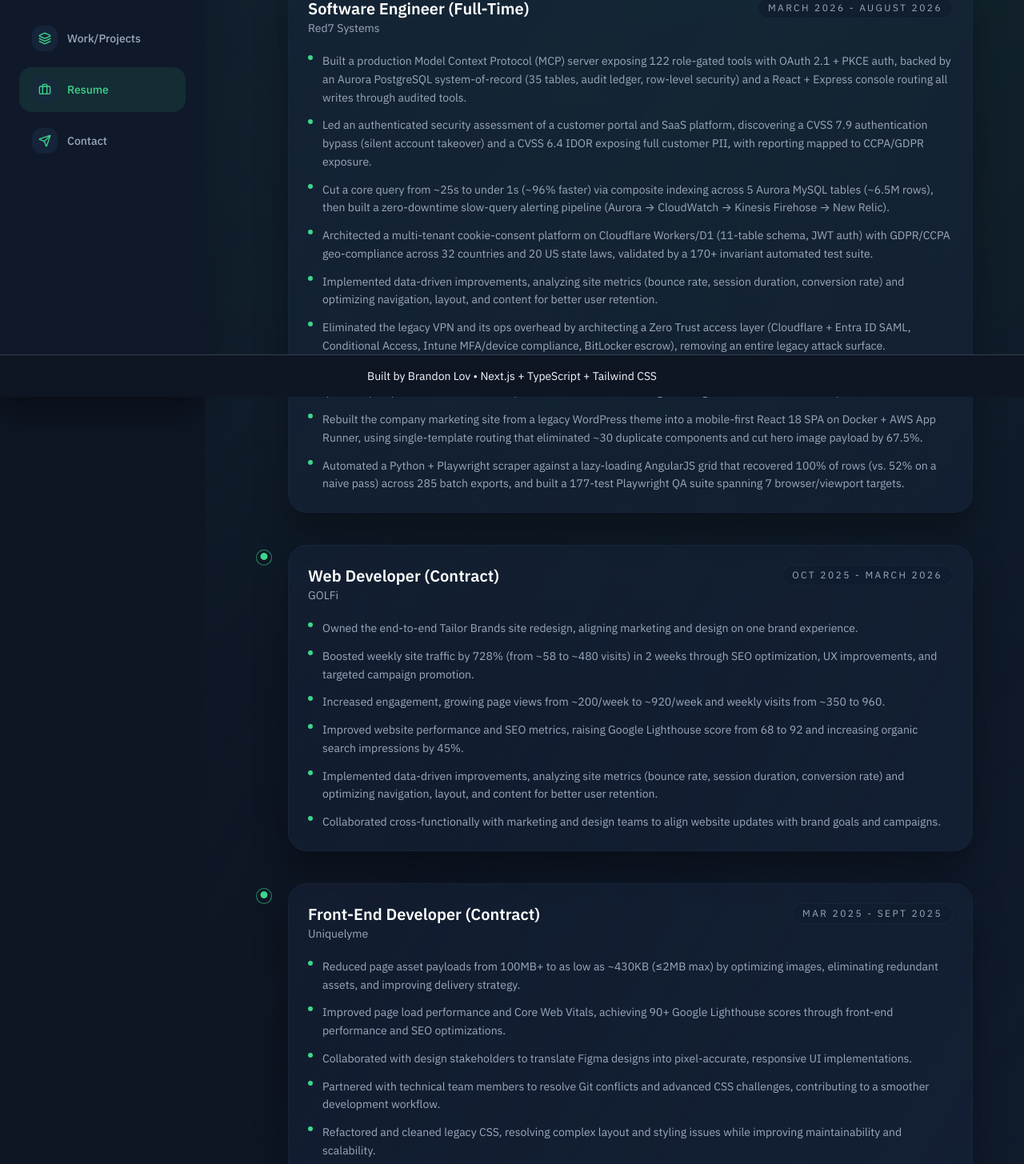
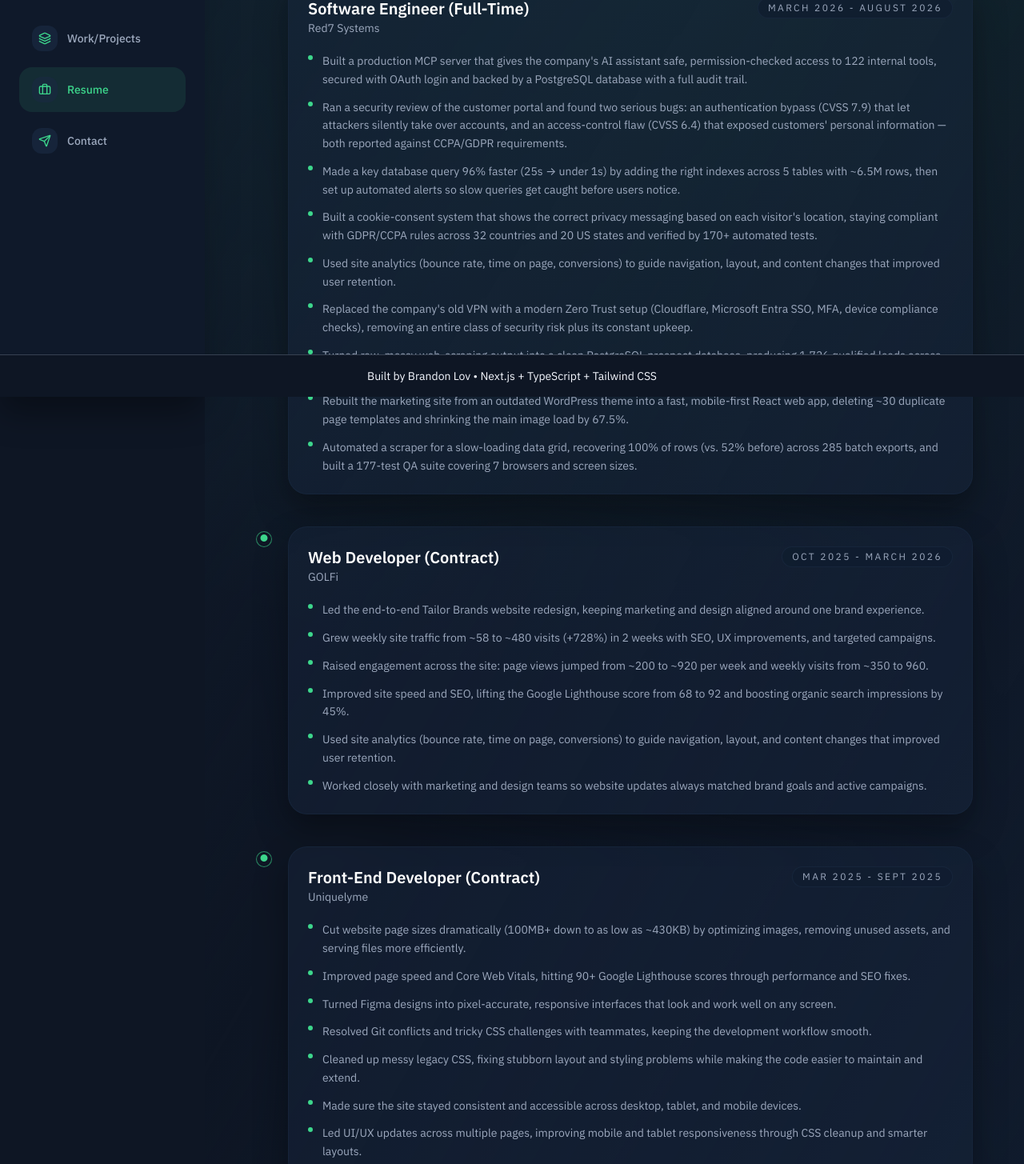
Before and after one commit to brdnlov/portfolio, a Next.js app: page /resume in a window 1280 px wide. Shown: the part 304-1759 px from the top of the page at 80% size. Built offline with nearby package versions, Linux system fonts and the light colour scheme.

Commit message:
fix: only show demo button when a demo exists; add RAG projects and simplify resume copy

```diff
--- a/components/Projects.tsx
+++ b/components/Projects.tsx
@@ -6,7 +6,7 @@ import { ArrowUpRight, GithubIcon } from "lucide-react";
 import { projects, work } from "@/data/projects";
 
 export function Projects() {
-    const handleCardClick = useCallback((url: string) => {
+    const handleCardClick = useCallback((url: string | undefined) => {
         if (url && url !== "#") {
             window.open(url, '_blank', 'noopener,noreferrer');
         }
@@ -51,6 +51,7 @@ export function Projects() {
                             </div>
                             <div className="pointer-events-none absolute inset-0 flex items-center justify-center opacity-0 backdrop-blur-sm transition duration-300 group-hover:pointer-events-auto group-hover:bg-surface/90 group-hover:opacity-100">
                                 <div className="flex gap-4">
+                                    {work.demo && (
                                         <a
                                             href={work.demo}
                                             target="_blank"
@@ -60,6 +61,7 @@ export function Projects() {
                                         >
                                             Demo
                                         </a>
+                                    )}
                                     {work.code && (
                                         <a
                                             href={work.code}
@@ -119,6 +121,7 @@ export function Projects() {
                             </div>
                             <div className="pointer-events-none absolute inset-0 flex items-center justify-center opacity-0 backdrop-blur-sm transition duration-300 group-hover:pointer-events-auto group-hover:bg-surface/90 group-hover:opacity-100">
                                 <div className="flex gap-4">
+                                    {project.demo && (
                                         <a
                                             href={project.demo}
                                             target="_blank"
@@ -128,6 +131,7 @@ export function Projects() {
                                         >
                                             Demo
                                         </a>
+                                    )}
                                     {project.code && (
                                         <a
                                             href={project.code}
--- a/data/projects.ts
+++ b/data/projects.ts
@@ -3,7 +3,7 @@ export type Project = {
     description: string;
     image: string;
     tags: string[];
-    demo: string;
+    demo?: string;
     code?: string;
 };
 
@@ -42,6 +42,20 @@ export const work: Project[] = [
 
 export const projects: Project[] = [
     {
+        title: 'RAG API with FastAPI',
+        description: 'A local, zero-cloud REST API that grounds LLM answers in your own documents (FastAPI + ChromaDB + Ollama) with multi-tenant isolation and live knowledge ingestion.',
+        image: '/placeholder.jpg',
+        tags: ['Python', 'FastAPI', 'ChromaDB', 'RAG', 'Local LLMs'],
+        code: 'https://github.com/brdnlov/rag-api-fastapi'
+    },
+    {
+        title: 'Security/Compliance RAG Assistant',
+        description: 'A RAG assistant that answers cited questions across NIST 800-53, OWASP ASVS, and GDPR using hybrid retrieval (BM25 + embeddings) with reranking, evaluated at 0.911 citation accuracy.',
+        image: '/placeholder.jpg',
+        tags: ['Python', 'FastAPI', 'RAG', 'AI Model Evaluation'],
+        code: 'https://github.com/brdnlov/security-compliance-rag-assistant'
+    },
+    {
         title: 'Anime Vault',
         description: 'A dynamic anime discovery platform where users can browse, search, and explore their favorite series through a responsive web interface.',
         image: '/anime-vault.png',
--- a/data/resume.ts
+++ b/data/resume.ts
@@ -13,15 +13,15 @@ export const experiences: Experience[] = [
         companyUrl: 'https://red7systems.com/',
         period: 'March 2026 - August 2026',
         bullets: [
-            "Built a production Model Context Protocol (MCP) server exposing 122 role-gated tools with OAuth 2.1 + PKCE auth, backed by an Aurora PostgreSQL system-of-record (35 tables, audit ledger, row-level security) and a React + Express console routing all writes through audited tools.",
-            "Led an authenticated security assessment of a customer portal and SaaS platform, discovering a CVSS 7.9 authentication bypass (silent account takeover) and a CVSS 6.4 IDOR exposing full customer PII, with reporting mapped to CCPA/GDPR exposure.",
-            "Cut a core query from ~25s to under 1s (~96% faster) via composite indexing across 5 Aurora MySQL tables (~6.5M rows), then built a zero-downtime slow-query alerting pipeline (Aurora → CloudWatch → Kinesis Firehose → New Relic).",
-            "Architected a multi-tenant cookie-consent platform on Cloudflare Workers/D1 (11-table schema, JWT auth) with GDPR/CCPA geo-compliance across 32 countries and 20 US state laws, validated by a 170+ invariant automated test suite.",
-            "Implemented data-driven improvements, analyzing site metrics (bounce rate, session duration, conversion rate) and optimizing navigation, layout, and content for better user retention.",
-            "Eliminated the legacy VPN and its ops overhead by architecting a Zero Trust access layer (Cloudflare + Entra ID SAML, Conditional Access, Intune MFA/device compliance, BitLocker escrow), removing an entire legacy attack surface.",
-            "Built a multi-source prospect database in PostgreSQL (7 normalized tables) that deduplicated raw scrape output into 1,726 qualified prospects across 73 metros, plus a text classifier surfacing 541 target dealers with zero false positives.",
-            "Rebuilt the company marketing site from a legacy WordPress theme into a mobile-first React 18 SPA on Docker + AWS App Runner, using single-template routing that eliminated ~30 duplicate components and cut hero image payload by 67.5%.",
-            "Automated a Python + Playwright scraper against a lazy-loading AngularJS grid that recovered 100% of rows (vs. 52% on a naive pass) across 285 batch exports, and built a 177-test Playwright QA suite spanning 7 browser/viewport targets."
+            "Built a production MCP server that gives the company's AI assistant safe, permission-checked access to 122 internal tools, secured with OAuth login and backed by a PostgreSQL database with a full audit trail.",
+            "Ran a security review of the customer portal and found two serious bugs: an authentication bypass (CVSS 7.9) that let attackers silently take over accounts, and an access-control flaw (CVSS 6.4) that exposed customers' personal information — both reported against CCPA/GDPR requirements.",
+            "Made a key database query 96% faster (25s → under 1s) by adding the right indexes across 5 tables with ~6.5M rows, then set up automated alerts so slow queries get caught before users notice.",
+            "Built a cookie-consent system that shows the correct privacy messaging based on each visitor's location, staying compliant with GDPR/CCPA rules across 32 countries and 20 US states and verified by 170+ automated tests.",
+            "Used site analytics (bounce rate, time on page, conversions) to guide navigation, layout, and content changes that improved user retention.",
+            "Replaced the company's old VPN with a modern Zero Trust setup (Cloudflare, Microsoft Entra SSO, MFA, device compliance checks), removing an entire class of security risk plus its constant upkeep.",
+            "Turned raw, messy web-scraping output into a clean PostgreSQL prospect database, producing 1,726 qualified leads across 73 metro areas and correctly flagging 541 target dealers with zero errors.",
+            "Rebuilt the marketing site from an outdated WordPress theme into a fast, mobile-first React web app, deleting ~30 duplicate page templates and shrinking the main image load by 67.5%.",
+            "Automated a scraper for a slow-loading data grid, recovering 100% of rows (vs. 52% before) across 285 batch exports, and built a 177-test QA suite covering 7 browsers and screen sizes."
         ],
     },
     {
@@ -30,12 +30,12 @@ export const experiences: Experience[] = [
         companyUrl: 'https://www.golfiusa.com/',
         period: 'Oct 2025 - March 2026',
         bullets: [
-            "Owned the end-to-end Tailor Brands site redesign, aligning marketing and design on one brand experience.",
-            "Boosted weekly site traffic by 728% (from ~58 to ~480 visits) in 2 weeks through SEO optimization, UX improvements, and targeted campaign promotion.",
-            "Increased engagement, growing page views from ~200/week to ~920/week and weekly visits from ~350 to 960.",
-            "Improved website performance and SEO metrics, raising Google Lighthouse score from 68 to 92 and increasing organic search impressions by 45%.",
-            "Implemented data-driven improvements, analyzing site metrics (bounce rate, session duration, conversion rate) and optimizing navigation, layout, and content for better user retention.",
-            "Collaborated cross-functionally with marketing and design teams to align website updates with brand goals and campaigns."
+            "Led the end-to-end Tailor Brands website redesign, keeping marketing and design aligned around one brand experience.",
+            "Grew weekly site traffic from ~58 to ~480 visits (+728%) in 2 weeks with SEO, UX improvements, and targeted campaigns.",
+            "Raised engagement across the site: page views jumped from ~200 to ~920 per week and weekly visits from ~350 to 960.",
+            "Improved site speed and SEO, lifting the Google Lighthouse score from 68 to 92 and boosting organic search impressions by 45%.",
+            "Used site analytics (bounce rate, time on page, conversions) to guide navigation, layout, and content changes that improved user retention.",
+            "Worked closely with marketing and design teams so website updates always matched brand goals and active campaigns."
         ],
     },
     {
@@ -44,13 +44,13 @@ export const experiences: Experience[] = [
         companyUrl: 'https://uniquely.me',
         period: 'Mar 2025 - Sept 2025',
         bullets: [
-            "Reduced page asset payloads from 100MB+ to as low as ~430KB (≤2MB max) by optimizing images, eliminating redundant assets, and improving delivery strategy.",
-            "Improved page load performance and Core Web Vitals, achieving 90+ Google Lighthouse scores through front-end performance and SEO optimizations.",
-            "Collaborated with design stakeholders to translate Figma designs into pixel-accurate, responsive UI implementations.",
-            "Partnered with technical team members to resolve Git conflicts and advanced CSS challenges, contributing to a smoother development workflow.",
-            "Refactored and cleaned legacy CSS, resolving complex layout and styling issues while improving maintainability and scalability.",
-            "Ensured cross-device accessibility and usability, delivering consistent user experience across desktop, tablet, and mobile devices.",
-            "Led implementation of UI/UX updates across multiple pages, improving mobile and tablet responsiveness through CSS refactoring and responsive layout optimization.",
+            "Cut website page sizes dramatically (100MB+ down to as low as ~430KB) by optimizing images, removing unused assets, and serving files more efficiently.",
+            "Improved page speed and Core Web Vitals, hitting 90+ Google Lighthouse scores through performance and SEO fixes.",
+            "Turned Figma designs into pixel-accurate, responsive interfaces that look and work well on any screen.",
+            "Resolved Git conflicts and tricky CSS challenges with teammates, keeping the development workflow smooth.",
+            "Cleaned up messy legacy CSS, fixing stubborn layout and styling problems while making the code easier to maintain and extend.",
+            "Made sure the site stayed consistent and accessible across desktop, tablet, and mobile devices.",
+            "Led UI/UX updates across multiple pages, improving mobile and tablet responsiveness through CSS cleanup and smarter layouts.",
         ],
     },
 ];
```
Lines whose indentation alone changed are shown as unchanged.
